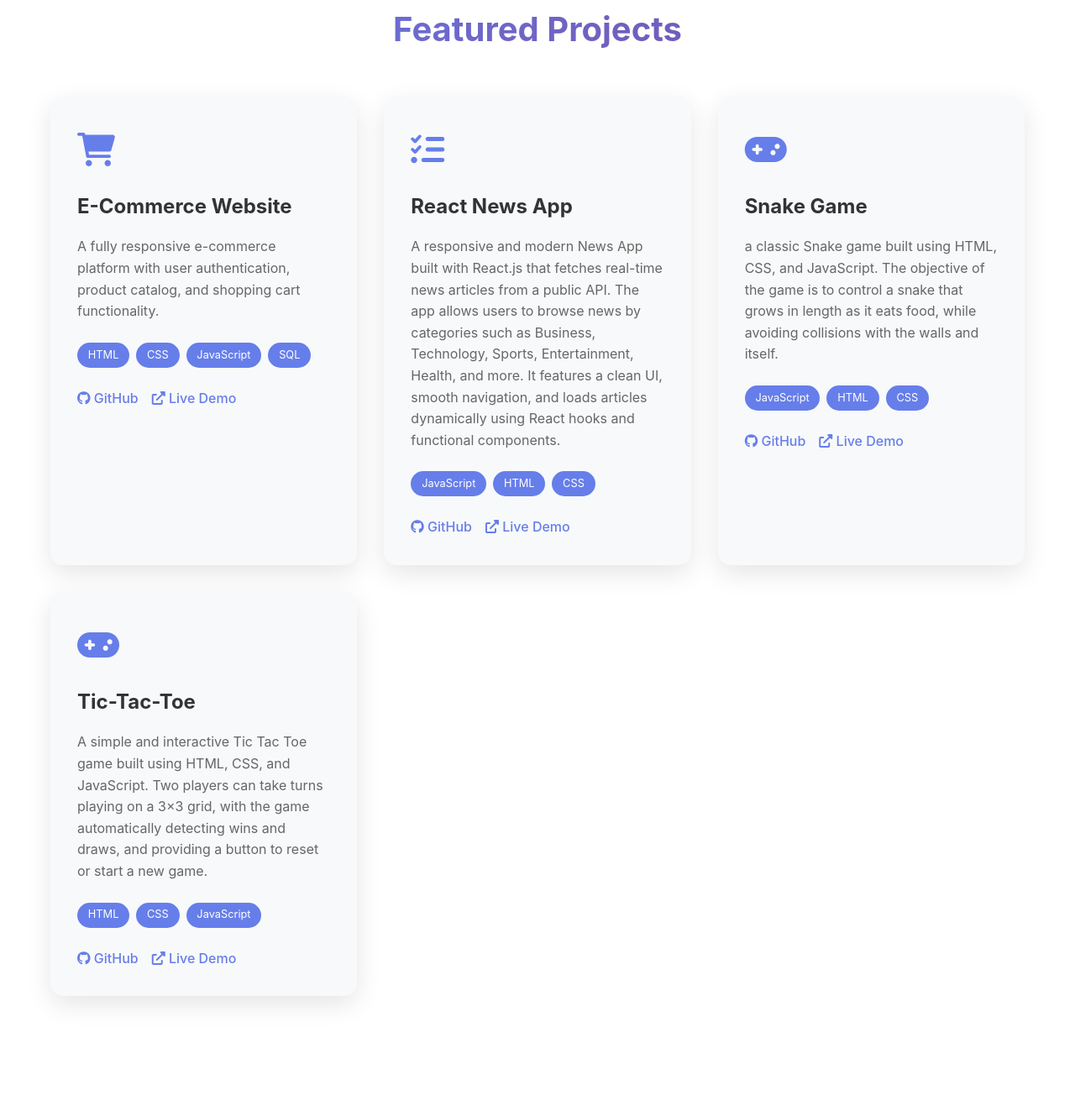
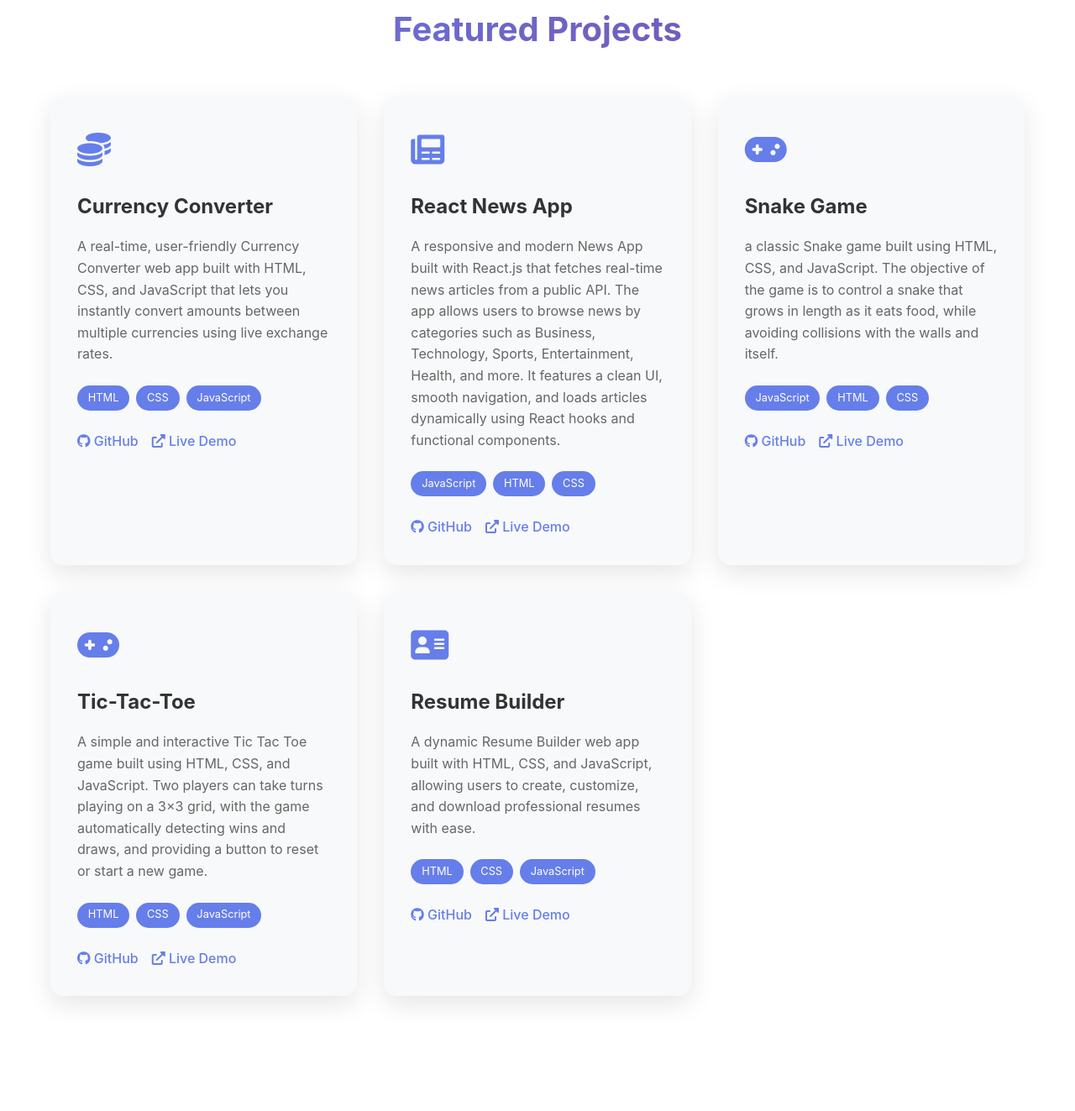
Before and after one commit to ShantanuSonawane25/Portfolio, a plain HTML site: page index.html in a window 1280 px wide. Shown: the part 877-2200 px from the top of the page at 84% size. Drawn offline with Linux system fonts and the light colour scheme.

Commit message:
Updated Project section

```diff
--- a/index.html
+++ b/index.html
@@ -55,26 +55,25 @@
             <div class="projects-grid">
                 <div class="project-card">
                     <div class="project-icon">
-                        <i class="fas fa-shopping-cart"></i>
+                        <i class="fa-solid fa-coins"></i>
                     </div>
-                    <h3>E-Commerce Website</h3>
-                    <p>A fully responsive e-commerce platform with user authentication, product catalog, and shopping
-                        cart functionality.</p>
+                    <h3>Currency Converter</h3>
+                    <p>A real-time, user-friendly Currency Converter web app built with HTML, CSS, and JavaScript that lets you instantly convert amounts between multiple currencies using live exchange rates.</p>
                     <div class="tech-tags">
                         <span>HTML</span>
                         <span>CSS</span>
                         <span>JavaScript</span>
-                        <span>SQL</span>
+
                     </div>
                     <div class="project-links">
-                        <a href="#"><i class="fab fa-github"></i> GitHub</a>
-                        <a href="#"><i class="fas fa-external-link-alt"></i> Live Demo</a>
+                        <a href="https://github.com/ShantanuSonawane25/Currency-Converter"><i class="fab fa-github"></i> GitHub</a>
+                        <a href="https://shantanusonawane25.github.io/Currency-Converter/"><i class="fas fa-external-link-alt"></i> Live Demo</a>
                     </div>
                 </div>
 
                 <div class="project-card">
                     <div class="project-icon">
-                        <i class="fas fa-tasks"></i>
+                        <i class="fa-solid fa-newspaper"></i>
                     </div>
                     <h3>React News App</h3>
                     <p>A responsive and modern News App built with React.js that fetches real-time news articles from a
@@ -132,6 +131,24 @@
                     <div class="project-links">
                         <a href="https://github.com/ShantanuSonawane25/Tic-Tac-Toe" target="_blank"><i class="fab fa-github"></i> GitHub</a>
                         <a href="https://shantanusonawane25.github.io/Tic-Tac-Toe/" target="_blank"><i class="fas fa-external-link-alt"></i> Live Demo</a>
+                    </div>
+                </div>
+
+                <div class="project-card">
+                    <div class="project-icon">
+                        <i class="fa-solid fa-address-card"></i>
+                    </div>
+                    <h3>Resume Builder</h3>
+                    <p>A dynamic Resume Builder web app built with HTML, CSS, and JavaScript, allowing users to create, customize, and download professional resumes with ease.</p>
+                    <div class="tech-tags">
+                        <span>HTML</span>
+                        <span>CSS</span>
+                        <span>JavaScript</span>
+
+                    </div>
+                    <div class="project-links">
+                        <a href="https://github.com/ShantanuSonawane25/Resume-Builder" target="_blank"><i class="fab fa-github"></i> GitHub</a>
+                        <a href="https://shantanusonawane25.github.io/Resume-Builder/" target="_blank"><i class="fas fa-external-link-alt"></i> Live Demo</a>
                     </div>
                 </div>
             </div>
```
